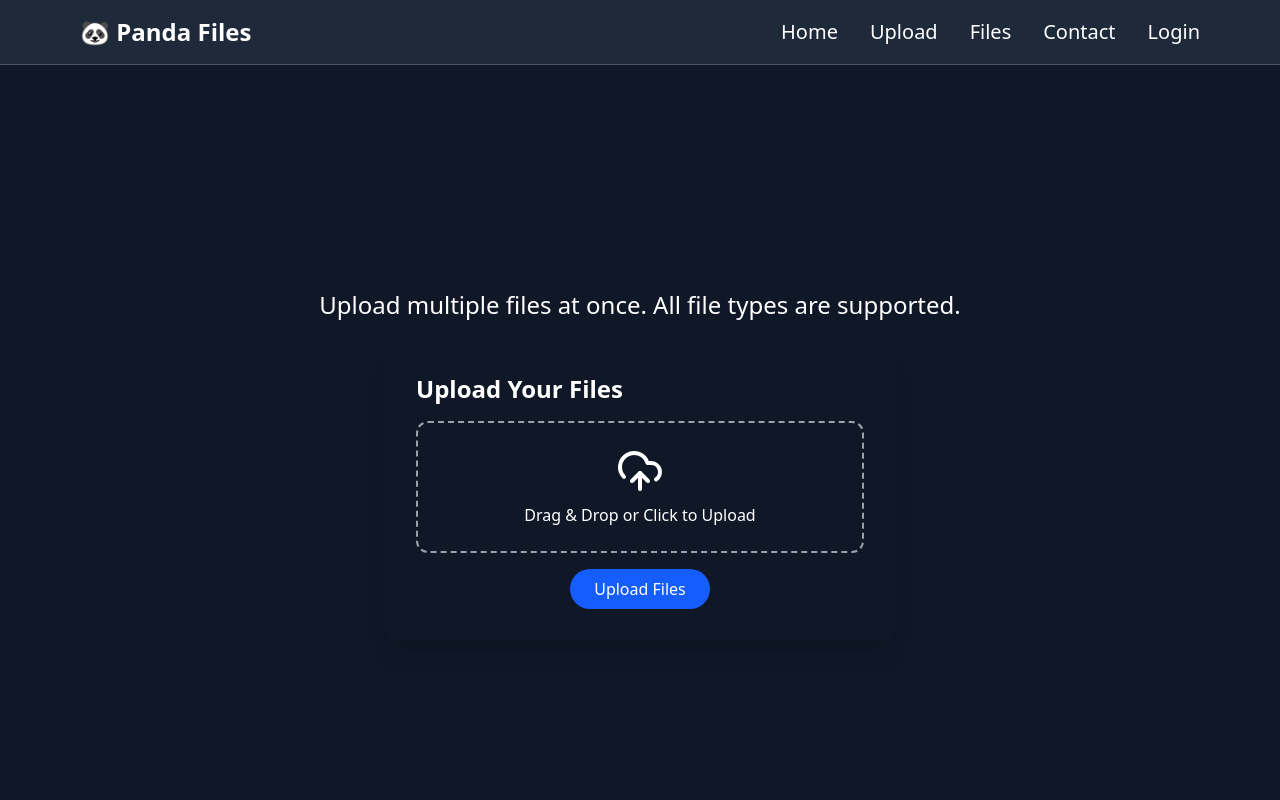
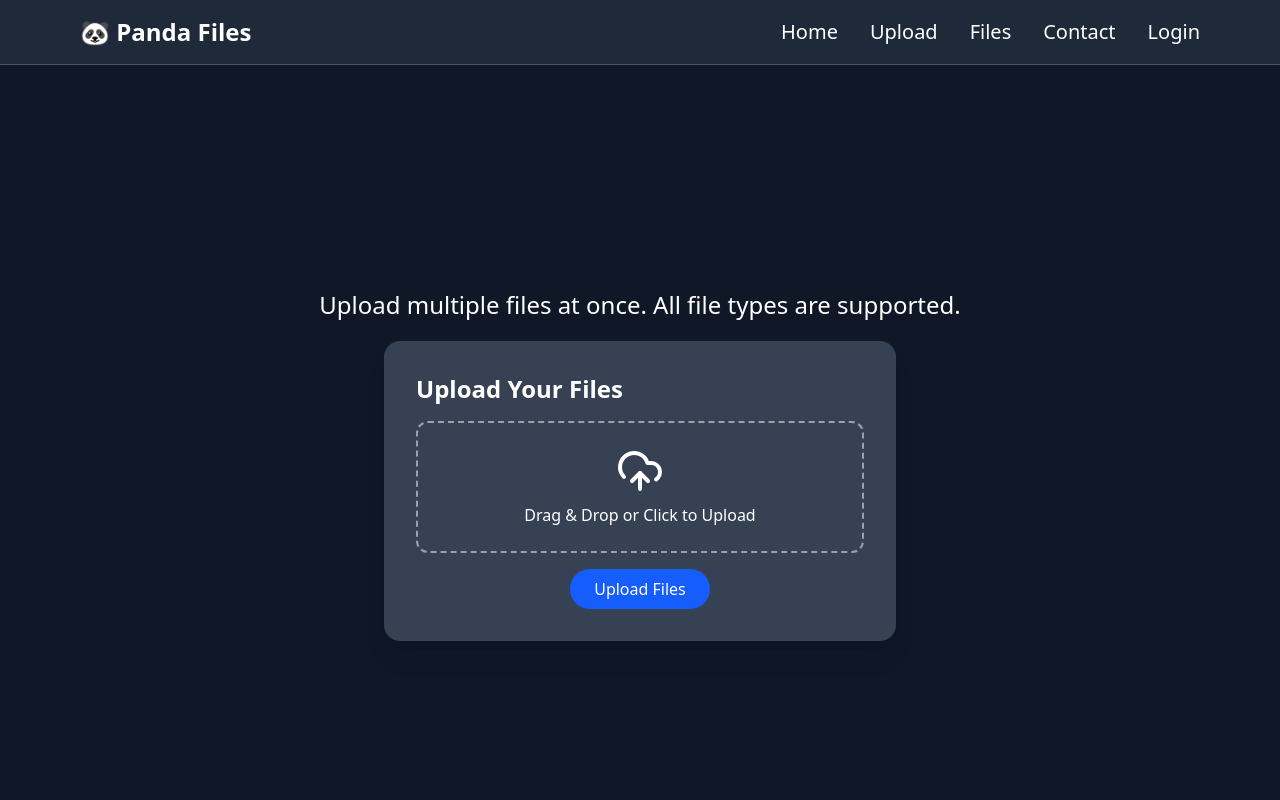
Before and after one commit to subramanyamchoda/pandafiles-client, a React (Vite) app: page /upload in a window 1280 px wide. Shown: the top 800 px of the page. Built offline with nearby package versions, Linux system fonts and the light colour scheme.

Commit message:
Update FileUploader.jsx

```diff
--- a/src/FileUploader.jsx
+++ b/src/FileUploader.jsx
@@ -72,7 +72,7 @@ const FileUploader = () => {
         initial={{ scale: 0.9, opacity: 0 }}
         animate={{ scale: 1, opacity: 1 }}
         transition={{ duration: 0.5, ease: "easeOut" }}
-        className="bg-gray-900 shadow-xl rounded-2xl p-8 w-full max-w-lg text-center"
+        className="bg-gray-700 shadow-xl rounded-2xl p-8 w-full max-w-lg text-center"
       >
         {/* Header Section */}
         <div className="flex justify-between items-center mb-4">
```
